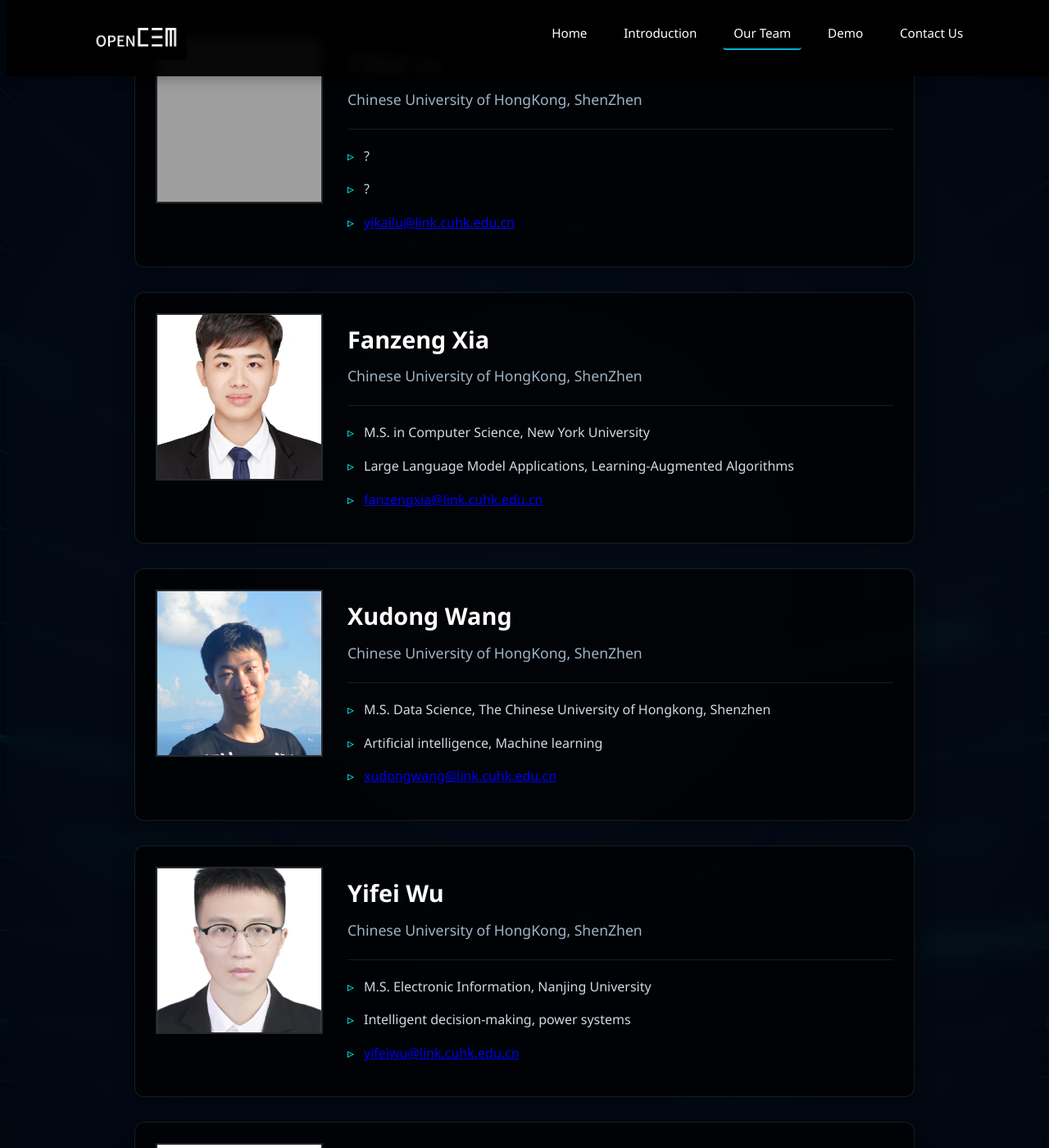
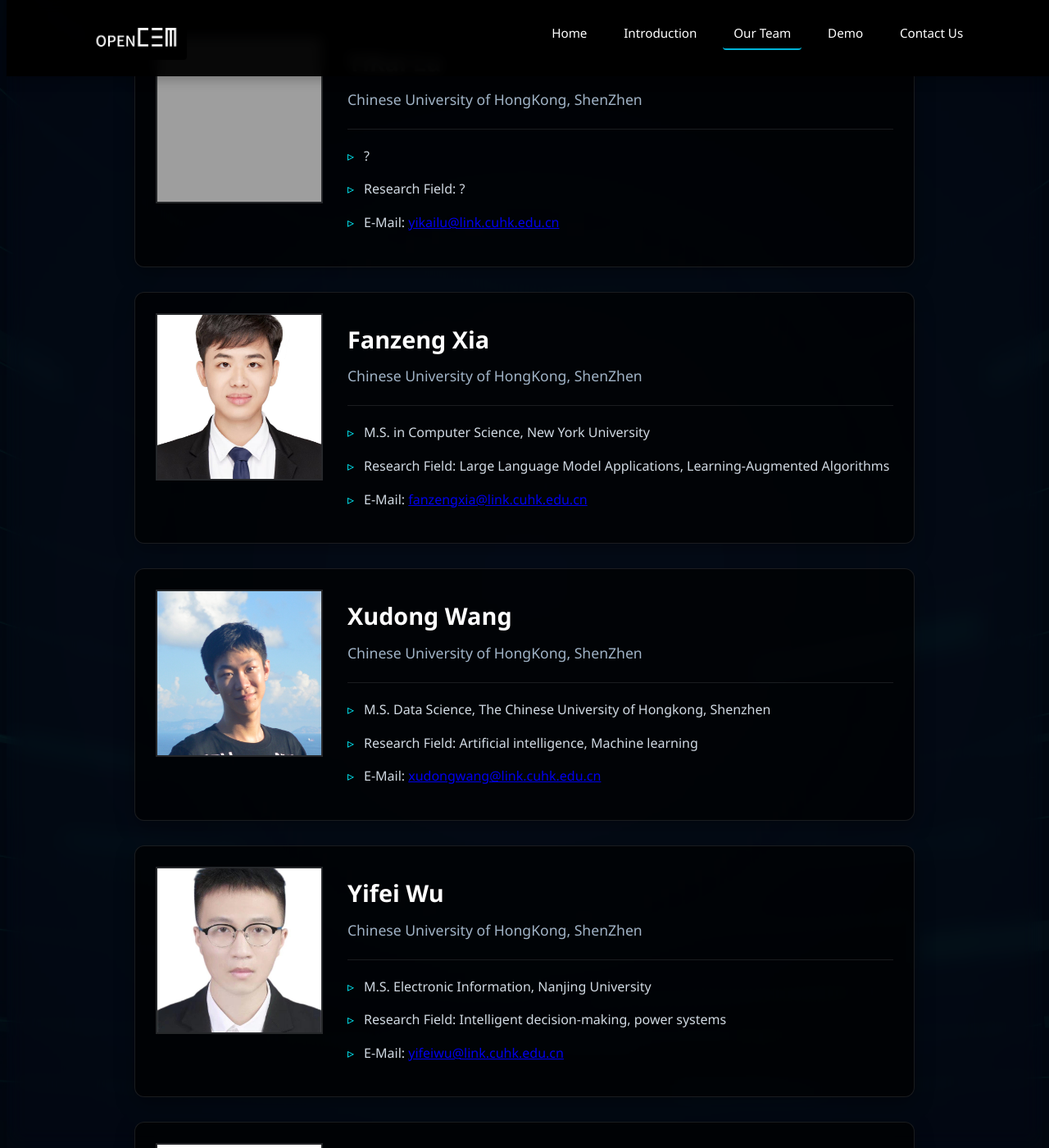
Before and after one commit to OpenCEM-platform/opencem-platform.github.io, a Jekyll site: the page built from team.markdown, in a window 1280 px wide and 1400 px high, scrolled down 933 px. Shown: the whole window at 82% size. Built offline with Jekyll 4.4.1, drawn with Linux system fonts in a browser that asks for light colours; some of the changed text lies outside the part shown; grey boxes are pictures that could not be loaded.

Commit message:
Add missing labels to member profiles.

```diff
--- a/_layouts/team.html
+++ b/_layouts/team.html
@@ -31,10 +31,10 @@
                             {{ member.background }}
                         </div>
                         <div class="project-item">
-                            {{ member.research_field }}
+                            Research Field: {{ member.research_field }}
                         </div>
                         <div class="project-item">
-                            <a href="mailto:{{ member.email }}">{{ member.email }}</a>
+                            E-Mail: <a href="mailto:{{ member.email }}">{{ member.email }}</a>
                         </div>
                     </div>
                 </div>
```
